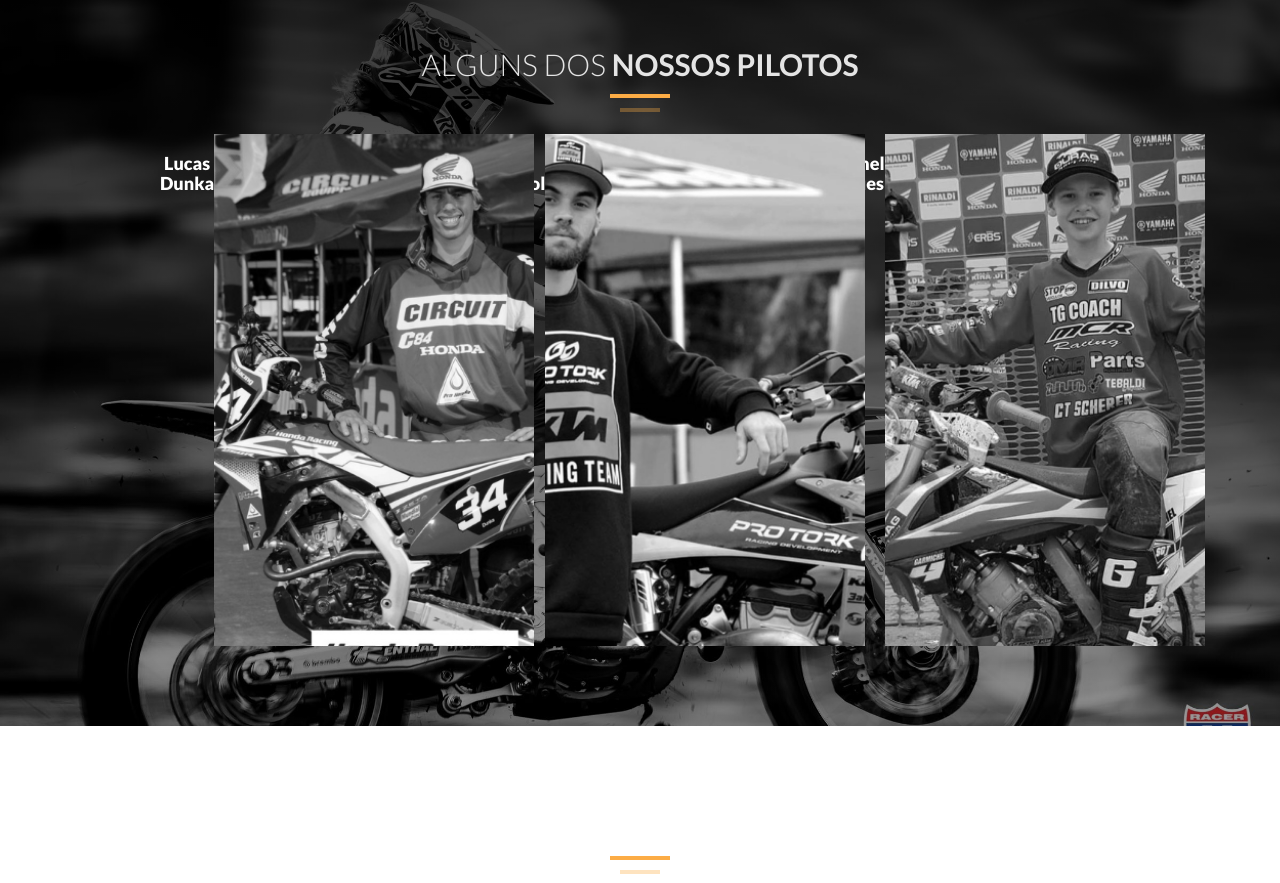
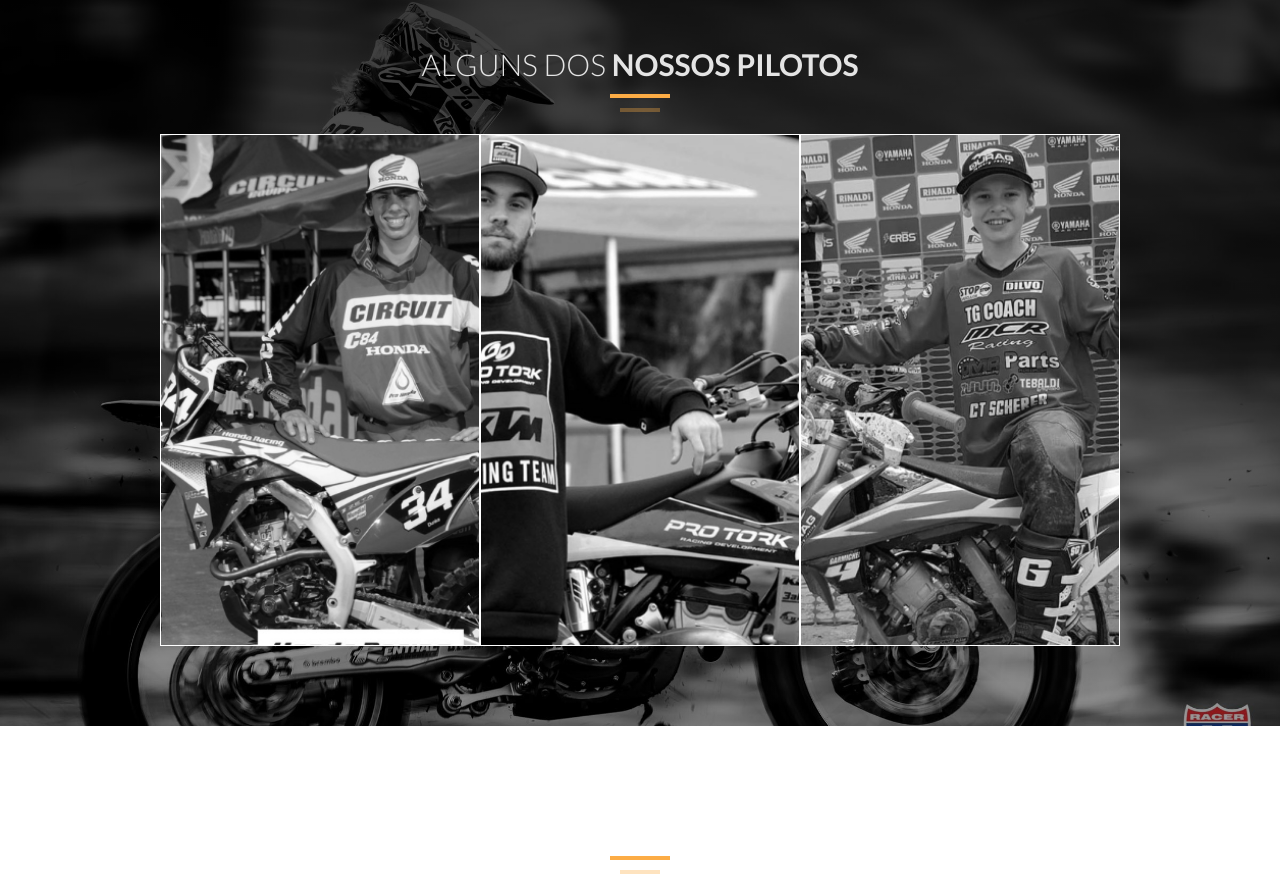
Before and after one commit to prbretas/mentemx, a plain HTML site: page index.html in a window 1280 px wide. Shown: the part 3416-4299 px from the top of the page. Drawn offline with nearby package versions, Linux system fonts and the light colour scheme.

Commit message:
feat
removi o nome dos pilotos e resolvi fazer através do app Canva

```diff
--- a/css/style.css
+++ b/css/style.css
@@ -83,8 +83,10 @@
 	width: 100%;
 	height: 512px;
 	object-fit: cover;
+	object-position: top;
 	filter: grayscale(1);
-  }
+	border: 1px solid rgb(255, 255, 255);
+	}
 
   .box:hover {
 	flex: 3;
--- a/index.html
+++ b/index.html
@@ -333,16 +333,16 @@
                     <div class="divPilotos">
                         <div class="containerPilotos">
                             <div class="box">
-                                <h3>Lucas Dunka</h3>
+                                <!--<h3>Lucas Dunka</h3>-->
                               <img src="img/01 - DUNKA.png" title="#34 Lucas Dunka" />
                             </div>
                             <div class="box">
-                                <h3>Fred Spagnol</h3>
-                              <img src="img/02 - SPÀGNOL.png"title="#61 Fred Spagnol"  />
+                                <!--<h3>Fred Spagnol</h3>-->
+                              <img src="img/02 - SPÀGNOL.png" title="#61 Fred Spagnol"  />
                             </div>
                             <div class="box">
-                                <h3>Garmichel Rodrigues Giehl </h3>
-                              <img src="img/03 - GARMICHEL.png"title="#4 Garmichel Giehl"  />
+                                <!--<h3>Garmichel Rodrigues Giehl </h3>-->
+                              <img src="img/03 - GARMICHEL.png" title="#4 Garmichel Giehl"  />
                             </div>
                         </div>
                     </div>
```
